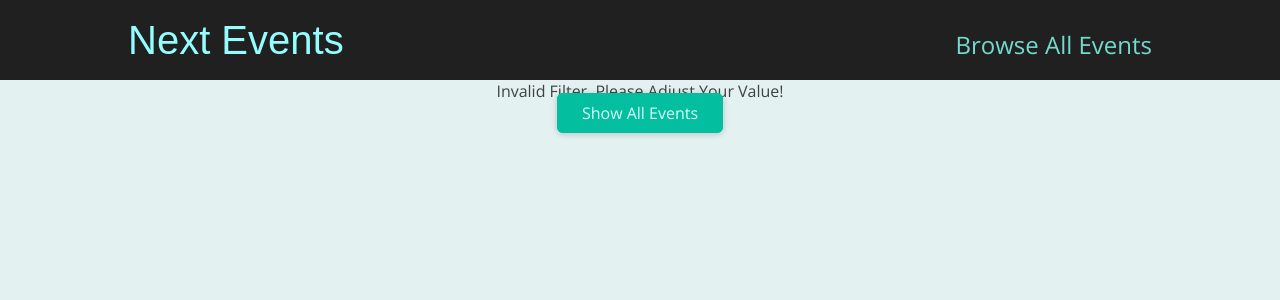
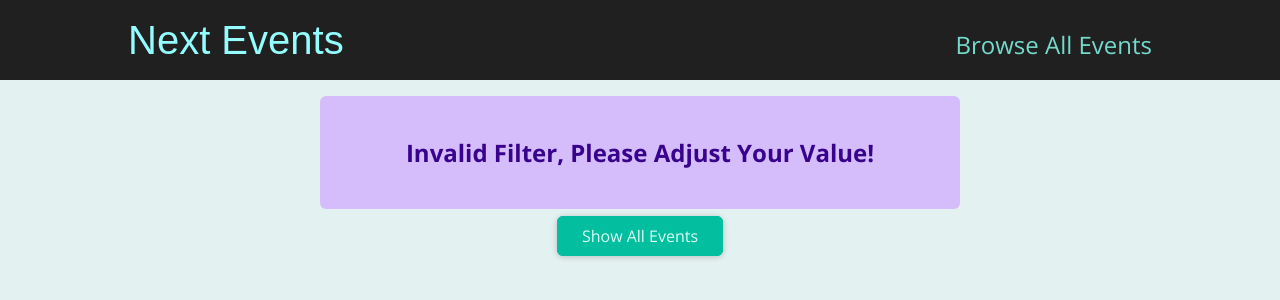
Before and after one commit to TinLe1310/NextJS-Demo, a Next.js app: page /events/e1 in a window 1280 px wide. Shown: the top 300 px of the page. Built offline with nearby package versions, Linux system fonts and the light colour scheme.

Commit message:
Error Allert.

```diff
--- /dev/null
+++ b/components/ui/error-alert.js
@@ -0,0 +1,7 @@
+import classes from './error-alert.module.css';
+
+function ErrorAlert(props) {
+  return <div className={classes.alert}>{props.children}</div>;
+}
+
+export default ErrorAlert;
--- /dev/null
+++ b/components/ui/error-alert.module.css
@@ -0,0 +1,12 @@
+.alert {
+  margin: 1rem auto;
+  padding: 1rem 2rem;
+  width: 90%;
+  max-width: 40rem;
+  background-color: #d5bdfc;
+  color: #38028d;
+  font-weight: bold;
+  font-size: 1.5rem;
+  text-align: center;
+  border-radius: 6px;
+}
--- a/pages/events/[...slug].js
+++ b/pages/events/[...slug].js
@@ -1,9 +1,10 @@
 import { useRouter } from "next/router";
-import { getEventById, getFilteredEvents } from "../../dummy-data";
+import { getFilteredEvents } from "../../dummy-data";
 import EventList from "../../components/events/event-list";
 import { Fragment } from "react";
 import ResultsTitle from "../../components/events/results-title";
 import Button from "../../components/ui/button";
+import ErrorAllert from "../../components/ui/error-alert";
 
 function FilteredEventPage(){
     const router = useRouter();
@@ -24,7 +25,9 @@
     if(isNaN(numYear) || isNaN(numMonth) || numYear > 2030 || numYear < 2021 || numMonth > 12 || numMonth < 1 ){
         return(
             <Fragment>
-                <p className="center">Invalid Filter, Please Adjust Your Value!</p>
+                <ErrorAllert>
+                    <p>Invalid Filter, Please Adjust Your Value!</p>
+                </ErrorAllert>
                 <div className="center">
                     <Button link='/events'>Show All Events</Button>
                 </div>
@@ -40,7 +43,9 @@
     if(!filteredEvents || filteredEvents.length === 0){
         return(
             <Fragment>
-                <p>No Events Found For This Filter</p>
+                <ErrorAllert>
+                    <p>No Events Found For This Filter</p>
+                </ErrorAllert>
                 <div className="center">
                     <Button link='/events'>Show All Events</Button>
                 </div>
--- a/pages/events/[eventId].js
+++ b/pages/events/[eventId].js
@@ -4,6 +4,7 @@
 import EventSummary from "../../components/event-detail/event-summary";
 import EventLogistic from "../../components/event-detail/event-logistics";
 import EventContent from "../../components/event-detail/event-content";
+import ErrorAlert from "../../components/ui/error-alert";
 
 function EventDetailPage(){
     const router = useRouter();
@@ -13,7 +14,9 @@
 
     if(!event){
         return (
-            <p>no event found!</p>
+            <ErrorAlert>
+                <p>No Event Found!</p>
+            </ErrorAlert>
         );
     }
     return (
```
